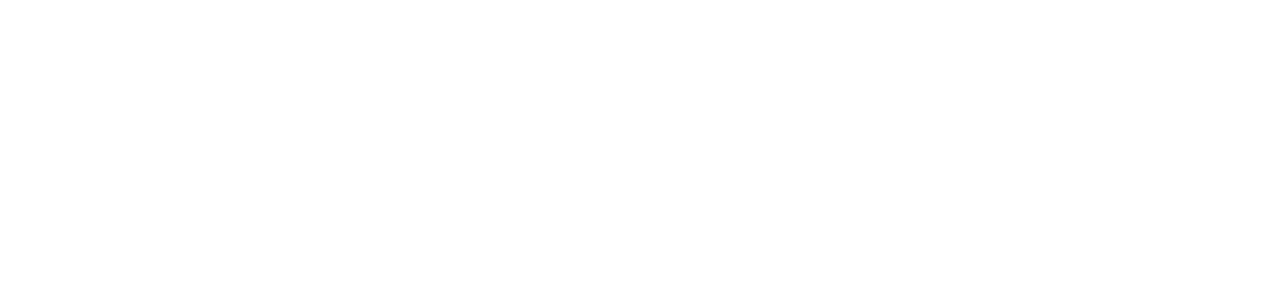
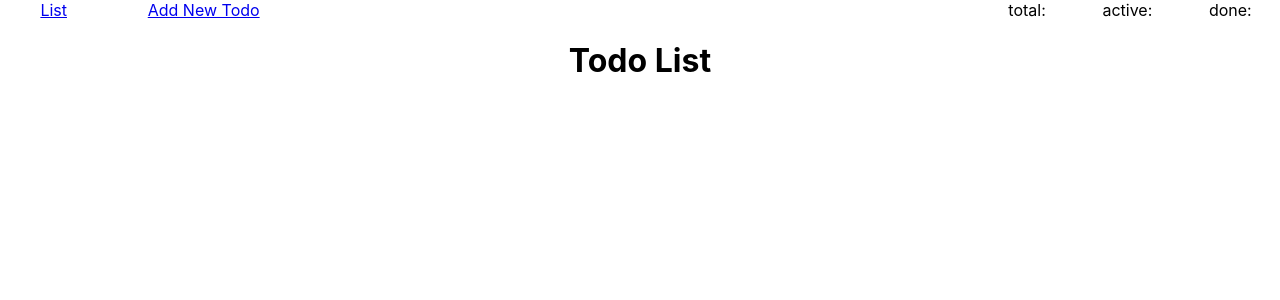
Before and after one commit to FreeFireMan/localstorage, a React (Create React App) app: page / in a window 1280 px wide. Shown: the top 300 px of the page. Built offline with nearby package versions, Linux system fonts and the light colour scheme.

Commit message:
05.04hwPart

```diff
--- a/src/App.css
+++ b/src/App.css
@@ -1,3 +1,18 @@
 .App {
   text-align: center;
 }
+
+header {
+  display: flex;
+  justify-content: space-between;
+}
+nav {
+  display: flex;
+  justify-content: space-around;
+  width: 300px;
+}
+header div {
+  display: flex;
+  justify-content: space-around;
+  width: 300px;
+}
--- a/src/App.js
+++ b/src/App.js
@@ -1,13 +1,130 @@
-import React from "react";
+import React, {createContext, useContext, useState} from "react";
+import {BrowserRouter as Router, Switch, Route, Link, Redirect} from "react-router-dom";
 import './App.css';
 
-function App() {
+const TodoContext = createContext();
 
+const TodoProvider = ({children}) => {
+  const [todos, setTodos] = useState([]);
+  const addTodo = (newTodo) => {
+    if (!newTodo) {
+      return alert('Error!');
+    }
+    setTodos([newTodo, ...todos]);
+  }
   return (
-    <div className={'App'}>
+    <TodoContext.Provider value={{ todos, addTodo, }}>
+      {children}
+    </TodoContext.Provider>
+  );
+}
 
+const Header = () => {
+  return (
+    <header>
+      <nav>
+        <Link to={'/'}>List</Link>
+        <Link to={'/create-todo'}>Add New Todo</Link>
+      </nav>
+      <div>
+        <span>total: {}</span>
+        <span>active: {}</span>
+        <span>done: {}</span>
+      </div>
+    </header>
+  );
+}
+
+const TodoList = () => {
+  const {todos} = useContext(TodoContext);
+  const [deleteItem, setDeleteItem] = useState([]);
+  const filteredTodo = todos.filter(todo => !deleteItem.includes(todo));
+  const deleteTodo = (item) => {
+    setDeleteItem([...deleteItem, item]);
+  }
+  const [markItem, setMarkItem] = useState([]);
+  const [isDone, setIsDone] = useState(false);
+  const markAs = (item) => {
+    if (!markItem.includes(item)) {
+      setMarkItem([...markItem, item]);
+      setIsDone(true);
+    } else {
+      setMarkItem(markItem.filter(value => value !== item));
+      setIsDone(false);
+    }
+  }
+  return (
+    <div>
+      <h1>Todo List</h1>
+      {todos && (
+        <> {
+          filteredTodo.map(value => (
+              <div key={value.title + value.descr} style={{
+                textDecoration: markItem.includes(value) ? 'line-through' : '',
+              }}>
+                <h3>{value.title}</h3>
+                <p>{value.descr}</p>
+                <button onClick={() => markAs(value)}>
+                  mark as {!markItem.includes(value) ? 'done' : 'active'}
+                </button>
+                <button onClick={() => deleteTodo(value)}>delete</button>
+              </div>
+            ))
+        } </>
+      )}
     </div>
   );
 }
 
+const AddTodo = () => {
+  const [todoValues, setTodoValues] = useState({
+    title: '',
+    descr: '',
+  });
+  const {addTodo} = useContext(TodoContext);
+  const changeTodoValues = ({target: {name, value}}) => setTodoValues({...todoValues, [name]: value});
+  const addNewTodo = () => {
+    addTodo(todoValues);
+    setTodoValues({
+      title: '',
+      descr: '',
+    });
+  }
+  return (
+    <div>
+      <h1>Add New Todo</h1>
+      <input value={todoValues.title} onChange={changeTodoValues}
+             type={'text'} name={'title'} placeholder={'title'} />
+      <br />
+      <input value={todoValues.descr} onChange={changeTodoValues}
+             type={'text'} name={'descr'} placeholder={'descr'} />
+      <br />
+      <button onClick={addNewTodo}>add todo</button>
+    </div>
+  );
+}
+
+function App() {
+  return (
+    <TodoProvider>
+      <div className={'App'}>
+        <Router>
+          <Header />
+          <Switch>
+            <Route path={'/'} exact>
+              <TodoList />
+            </Route>
+            <Route path={'/create-todo'}>
+              <AddTodo />
+            </Route>
+            <Route>
+              <Redirect to={'/'} />
+            </Route>
+          </Switch>
+        </Router>
+      </div>
+    </TodoProvider>
+  );
+}
+
 export default App;
```
